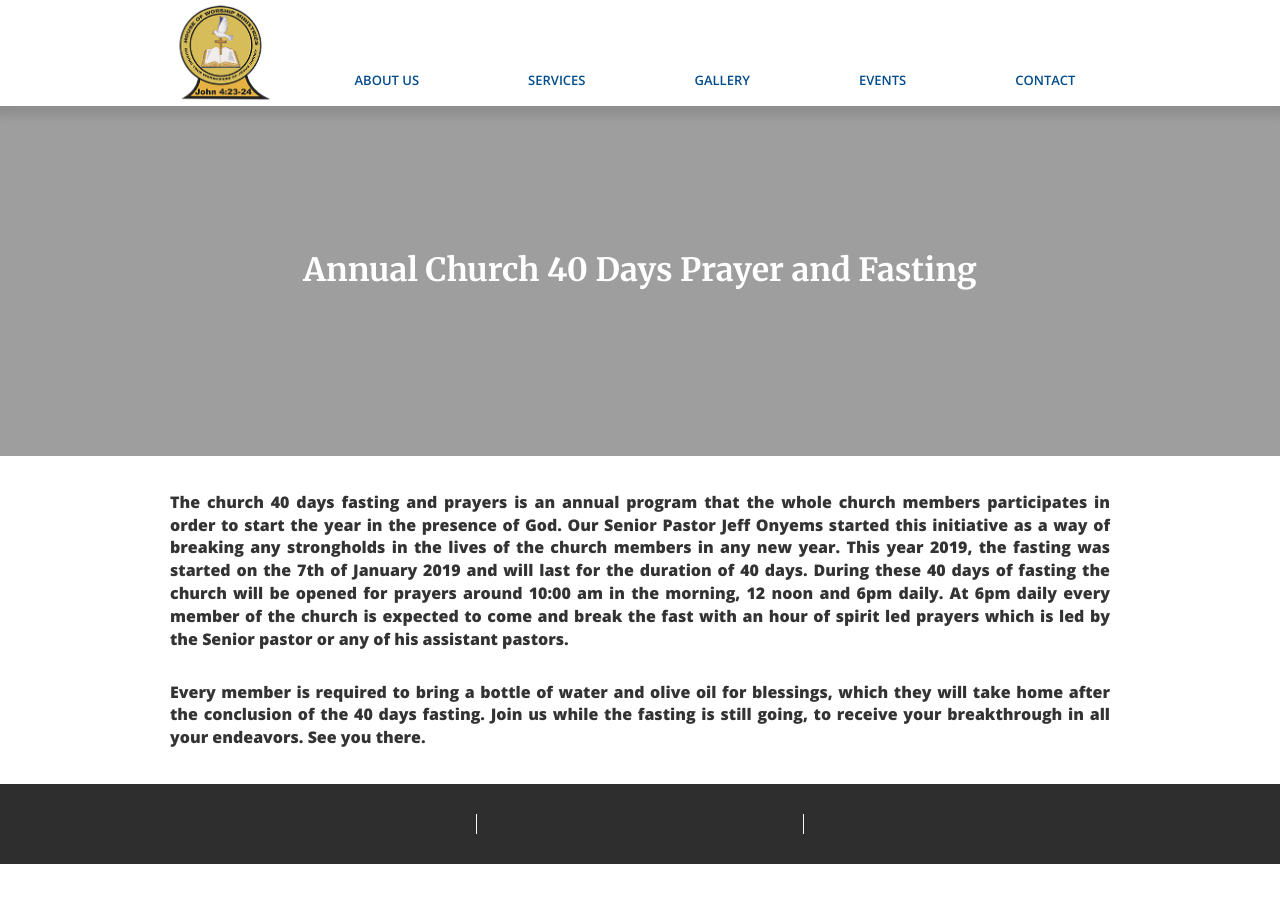
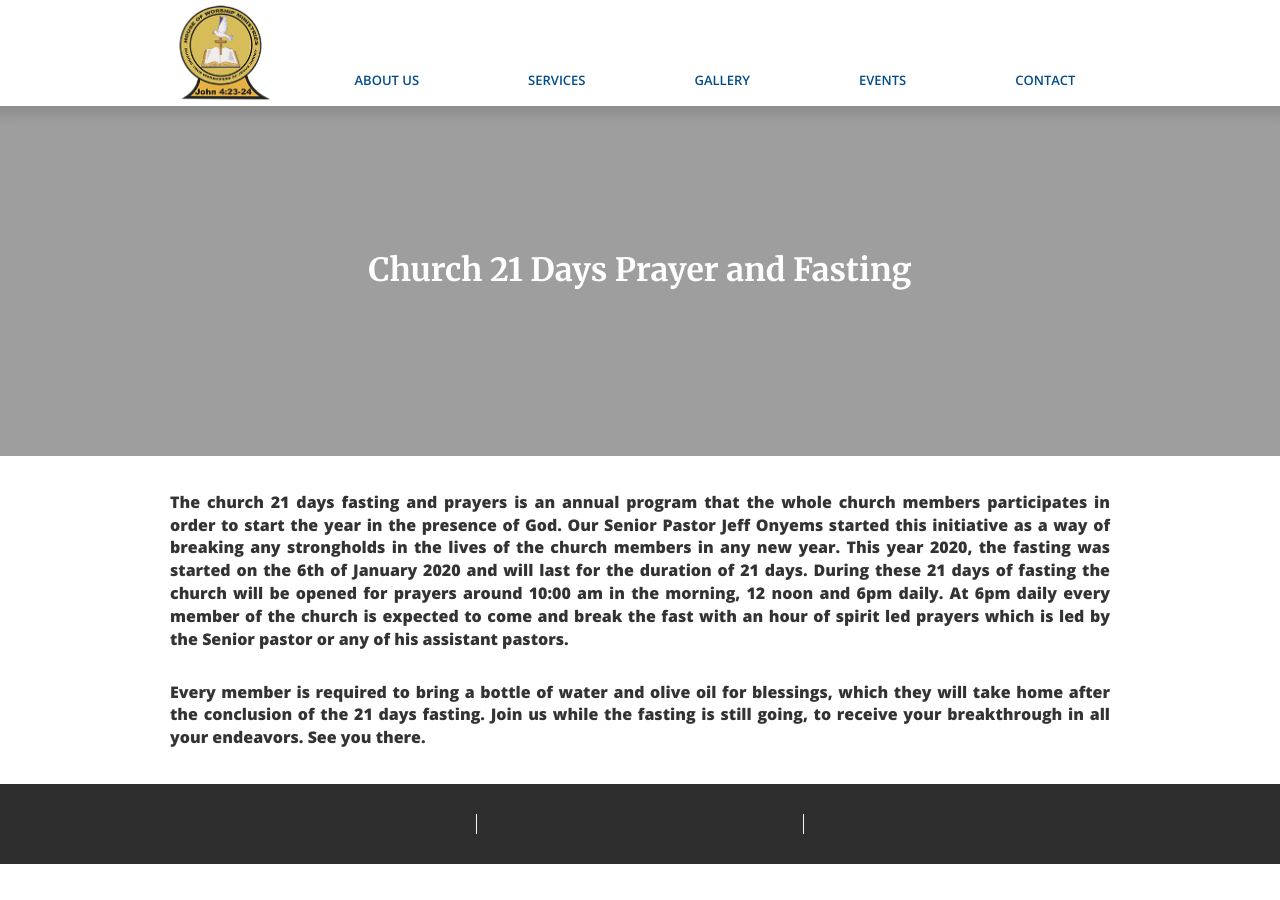
Before and after one commit to riyaadh47/hilary, a Jekyll site: the page built from _posts/2019-01-07-annual-church-40-days-prayer-and-fasting.md, in a window 1280 px wide. Built offline with Jekyll 4.4.1, drawn with Linux system fonts in a browser that asks for light colours; nearby versions of some CDN libraries; library files that are not in the unit come from our copies.

Commit message:
Update Events “2019-01-07-annual-church-40-days-prayer-and-fasting”

```diff
--- a/_posts/2019-01-07-annual-church-40-days-prayer-and-fasting.md
+++ b/_posts/2019-01-07-annual-church-40-days-prayer-and-fasting.md
@@ -1,18 +1,12 @@
 ---
 layout: post
-short-date: 07/JAN
-event-date: 7 January 2019
+title: Church 21 Days Prayer and Fasting
 debate: Annual Church 40 Days Prayer and Fasting
-title: Annual Church 40 Days Prayer and Fasting
-order: ''
-description: ''
-jumbotron: "/img/Cross.jpg"
-image: "/img/prayer-and-fasting.jpg"
-date: 7 January 2019
+date: 2020-01-05T22:00:00.000Z
 church: House of Worship Ministries
-event-name: Annual Church 40 Days Prayer and Fasting
+jumbotron: /img/Cross.jpg
+image: /img/prayer-and-fasting.jpg
+---
+**The church 21 days fasting and prayers is an annual program that the whole church members participates in order to start the year in the presence of God. Our Senior Pastor Jeff Onyems started this initiative as a way of breaking any strongholds in the lives of the church members in any new year. This year 2020, the fasting was started on the 6th of January 2020 and will last for the duration of 21 days. During these 21 days of fasting the church will be opened for prayers around 10:00 am in the morning, 12 noon and 6pm daily. At 6pm daily every member of the church is expected to come and break the fast with an hour of spirit led prayers which is led by the Senior pastor or any of his assistant pastors.**
 
----
-**The church 40 days fasting and prayers is an annual program that the whole church members participates in order to start the year in the presence of God. Our Senior Pastor Jeff Onyems started this initiative as a way of breaking any strongholds in the lives of the church members in any new year. This year 2019, the fasting was started on the 7th of January 2019 and will last for the duration of 40 days. During these 40 days of fasting the church will be opened for prayers around 10:00 am in the morning, 12 noon and 6pm daily. At 6pm daily every member of the church is expected to come and break the fast with an hour of spirit led prayers which is led by the Senior pastor or any of his assistant pastors.**
-
-**Every member is required to bring a bottle of water and olive oil for blessings, which they will take home after the conclusion of the 40 days fasting. Join us while the fasting is still going, to receive your breakthrough in all your endeavors. See you there.**
+**Every member is required to bring a bottle of water and olive oil for blessings, which they will take home after the conclusion of the 21 days fasting. Join us while the fasting is still going, to receive your breakthrough in all your endeavors. See you there.**
```
